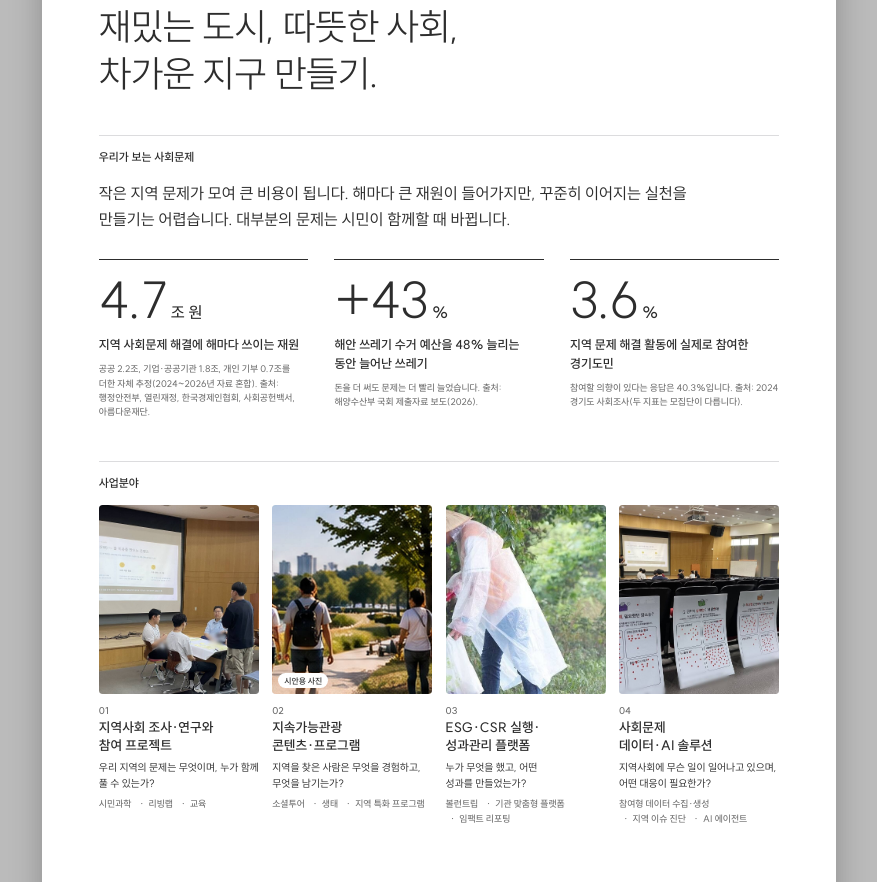
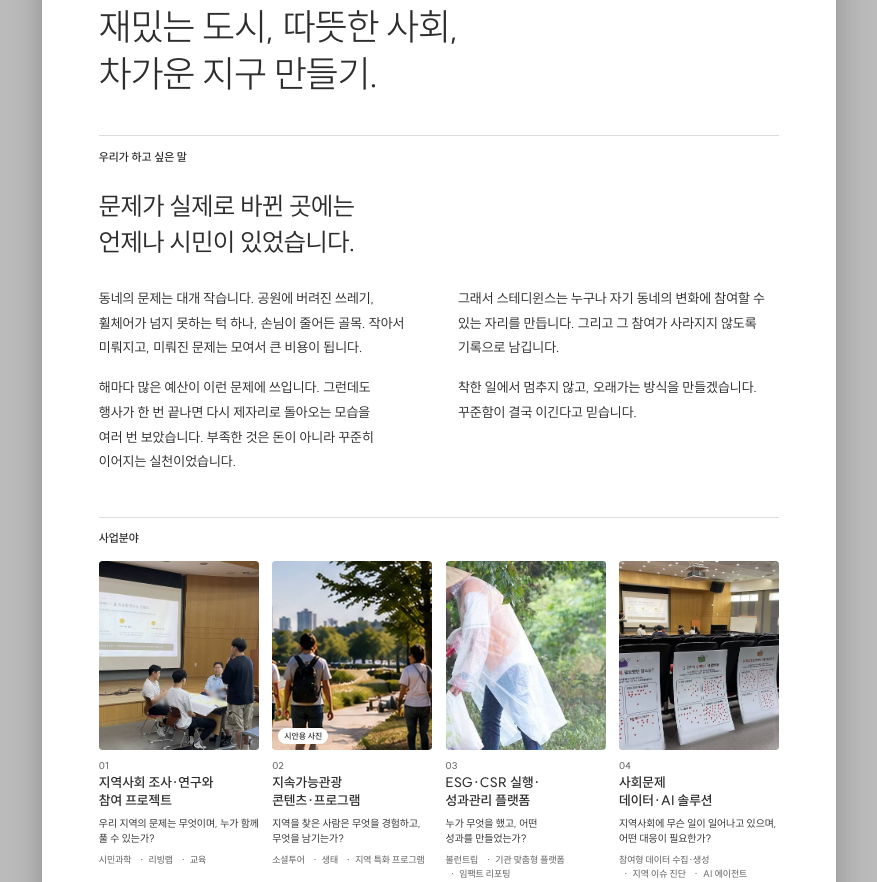
Before and after one commit to swins-personal/QBox, a plain HTML site: page company-brochure/brochure.html in a window 1280 px wide. Shown: the part 1300-2182 px from the top of the page, without its empty margins (201-1078 px from the left). Drawn offline with Linux system fonts and the light colour scheme.

Commit message:
Brochure: replace statistics with a written message on page 2
Co-Authored-By: Claude Fable 5.2 <noreply@anthropic.com>
Claude-Session: https://claude.ai/code/session_019eJAe6SaGk51vE5iTkwKkb

```diff
--- a/company-brochure/brochure.html
+++ b/company-brochure/brochure.html
@@ -365,6 +365,12 @@ img{display:block}
 .cask .mail{font-size:15pt;font-weight:500;letter-spacing:-.01em;margin-top:3.5mm;display:inline-block;padding-bottom:1mm;border-bottom:.6mm solid var(--orange)}
 .cask .site{font-size:9pt;font-weight:500;color:var(--muted);margin-top:2mm}
 
+
+/* 2쪽: 하고 싶은 말 */
+.pull{font-size:19pt;font-weight:400;line-height:1.42;letter-spacing:-.015em;margin-top:6mm}
+.essay{margin-top:7mm;column-count:2;column-gap:10mm}
+.essay p{font-size:10.2pt;line-height:1.82;break-inside:avoid;margin-bottom:4mm}
+
 /* 접지 대지(인쇄용 터잡기) */
 body.impose{background:#fff}
 body.impose .sheet{width:630mm;height:297mm;display:flex;page-break-after:always;break-after:page}
@@ -399,24 +405,13 @@ body.impose .page{page-break-after:auto;break-after:auto;flex:none}
       <h2>재밌는 도시, 따뜻한 사회,<br>차가운 지구 만들기.</h2>
     </div>
 
-    <div class="sec" style="margin-top:10mm">우리가 보는 사회문제</div>
-    <p class="plead">작은 지역 문제가 모여 큰 비용이 됩니다. 해마다 큰 재원이 들어가지만, 꾸준히 이어지는 실천을 만들기는 어렵습니다. 대부분의 문제는 시민이 함께할 때 바뀝니다.</p>
-    <div class="why">
-      <div class="ev">
-        <div class="num">4.7<span>조 원</span></div>
-        <div class="lab">지역 사회문제 해결에 해마다 쓰이는 재원</div>
-        <div class="src">공공 2.2조, 기업·공공기관 1.8조, 개인 기부 0.7조를 더한 자체 추정(2024~2026년 자료 혼합). 출처: 행정안전부, 열린재정, 한국경제인협회, 사회공헌백서, 아름다운재단.</div>
-      </div>
-      <div class="ev">
-        <div class="num">+43<span>%</span></div>
-        <div class="lab">해안 쓰레기 수거 예산을 48% 늘리는 동안 늘어난 쓰레기</div>
-        <div class="src">돈을 더 써도 문제는 더 빨리 늘었습니다. 출처: 해양수산부 국회 제출자료 보도(2026).</div>
-      </div>
-      <div class="ev">
-        <div class="num">3.6<span>%</span></div>
-        <div class="lab">지역 문제 해결 활동에 실제로 참여한 경기도민</div>
-        <div class="src">참여할 의향이 있다는 응답은 40.3%입니다. 출처: 2024 경기도 사회조사(두 지표는 모집단이 다릅니다).</div>
-      </div>
+    <div class="sec" style="margin-top:10mm">우리가 하고 싶은 말</div>
+    <p class="pull">문제가 실제로 바뀐 곳에는<br>언제나 시민이 있었습니다.</p>
+    <div class="essay">
+      <p>동네의 문제는 대개 작습니다. 공원에 버려진 쓰레기, 휠체어가 넘지 못하는 턱 하나, 손님이 줄어든 골목. 작아서 미뤄지고, 미뤄진 문제는 모여서 큰 비용이 됩니다.</p>
+      <p>해마다 많은 예산이 이런 문제에 쓰입니다. 그런데도 행사가 한 번 끝나면 다시 제자리로 돌아오는 모습을 여러 번 보았습니다. 부족한 것은 돈이 아니라 꾸준히 이어지는 실천이었습니다.</p>
+      <p>그래서 스테디윈스는 누구나 자기 동네의 변화에 참여할 수 있는 자리를 만듭니다. 그리고 그 참여가 사라지지 않도록 기록으로 남깁니다.</p>
+      <p>착한 일에서 멈추지 않고, 오래가는 방식을 만들겠습니다. 꾸준함이 결국 이긴다고 믿습니다.</p>
     </div>
 
     <div class="sec" style="margin-top:11mm">사업분야</div>
```
Also changed, not shown: company-brochure/preview/p2.png, 2 other files.
